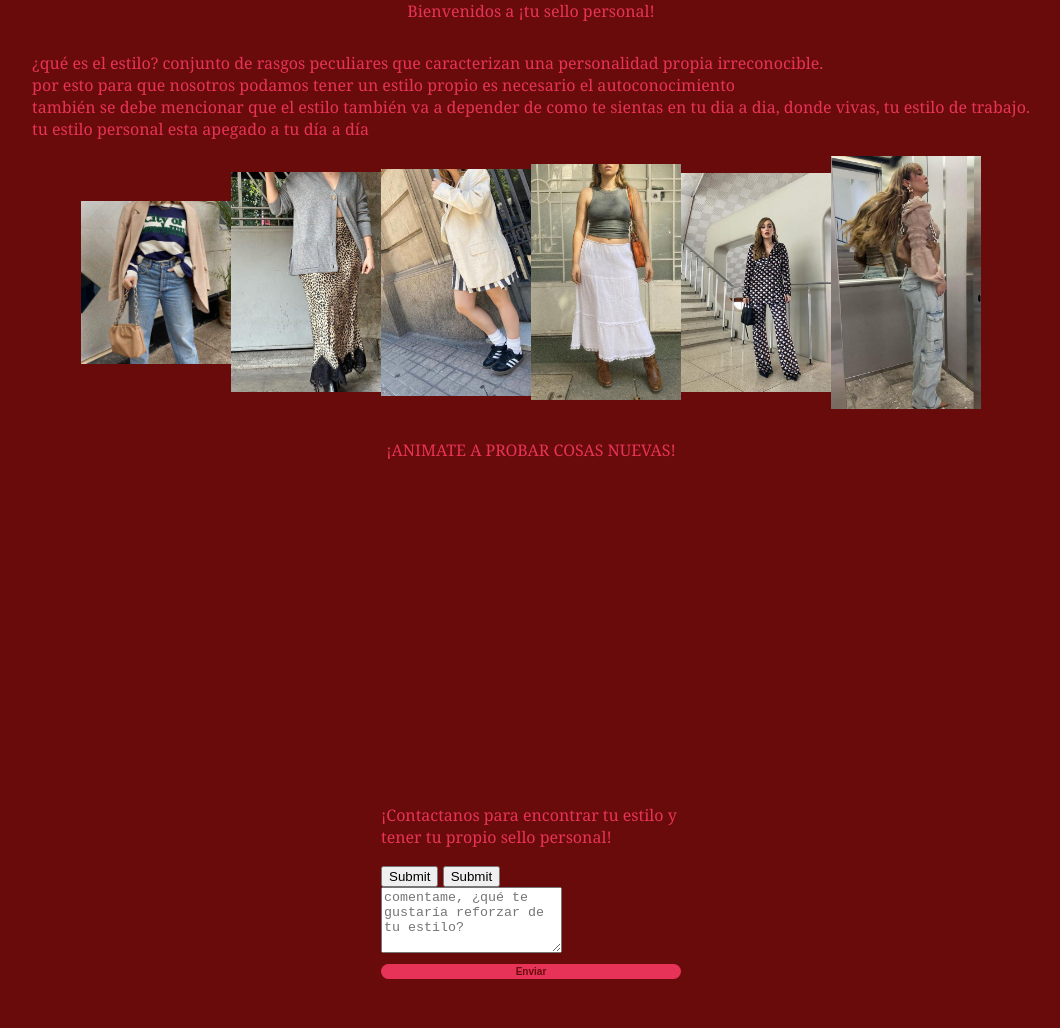
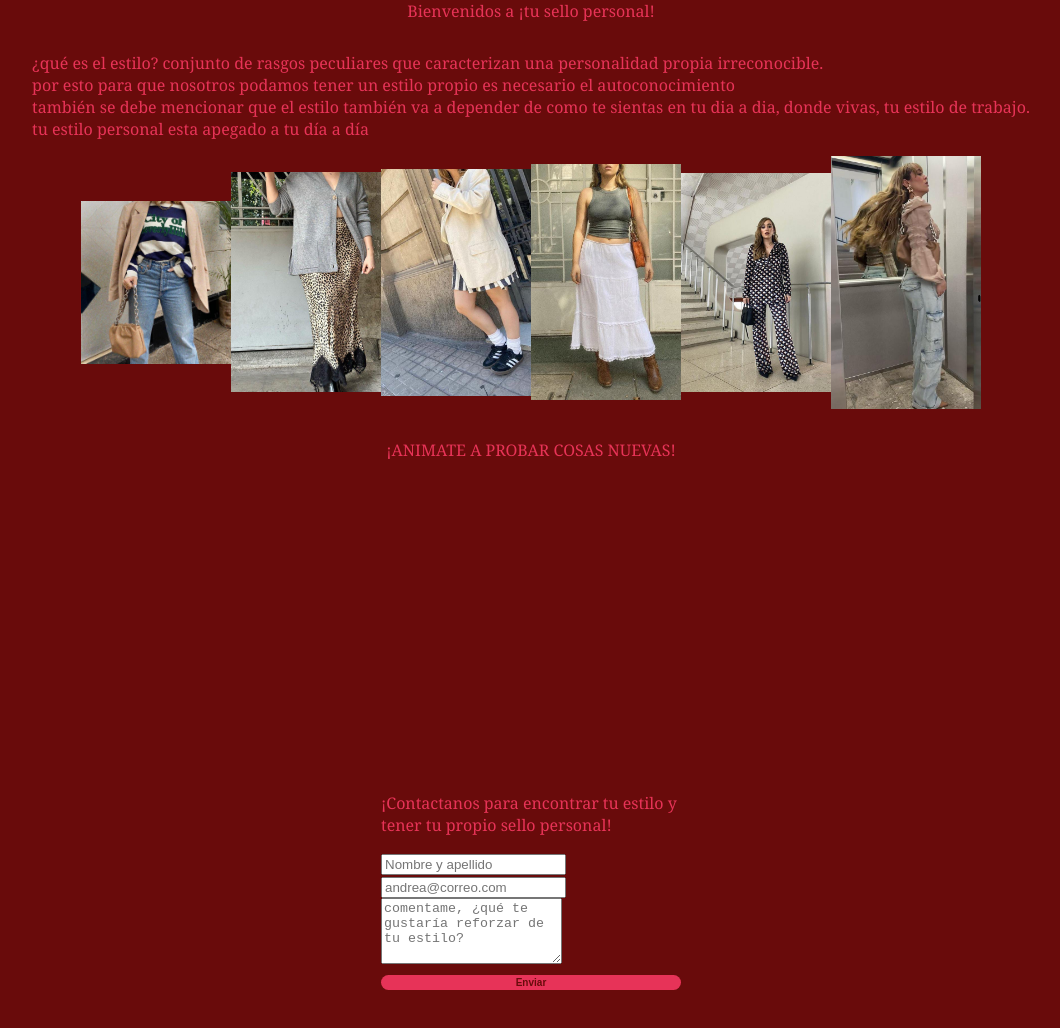
Before and after one commit to ariaskrizia/S2024, a plain HTML site: page index.html in a window 1280 px wide. Shown: the top 1028 px of the page, without its empty margins (109-1169 px from the left). Drawn offline with Linux system fonts and the light colour scheme; a script that the page names is missing.

Commit message:
error en tipo de input en formulario

```diff
--- a/index.html
+++ b/index.html
@@ -28,8 +28,8 @@
     <div class="form-container">
         <p>¡Contactanos para encontrar tu estilo y tener tu propio sello personal!</p>
         <form action="/" class="form">
-            <input type="submit" id="name" placeholder="Nombre y apellido" class="input input-name">
-            <input type="submit" id="correo" placeholder="andrea@correo.com" class="input input-correo">
+            <input type="name" id="name" placeholder="Nombre y apellido" class="input input-name">
+            <input type="name" id="correo" placeholder="andrea@correo.com" class="input input-correo">
             <textarea placeholder="comentame, ¿qué te gustaría reforzar de tu estilo?" id="message" name="message" rows="4" required></textarea>
             <input type="submit" value="Enviar" class="primary-button login-button">
         </form>
```
